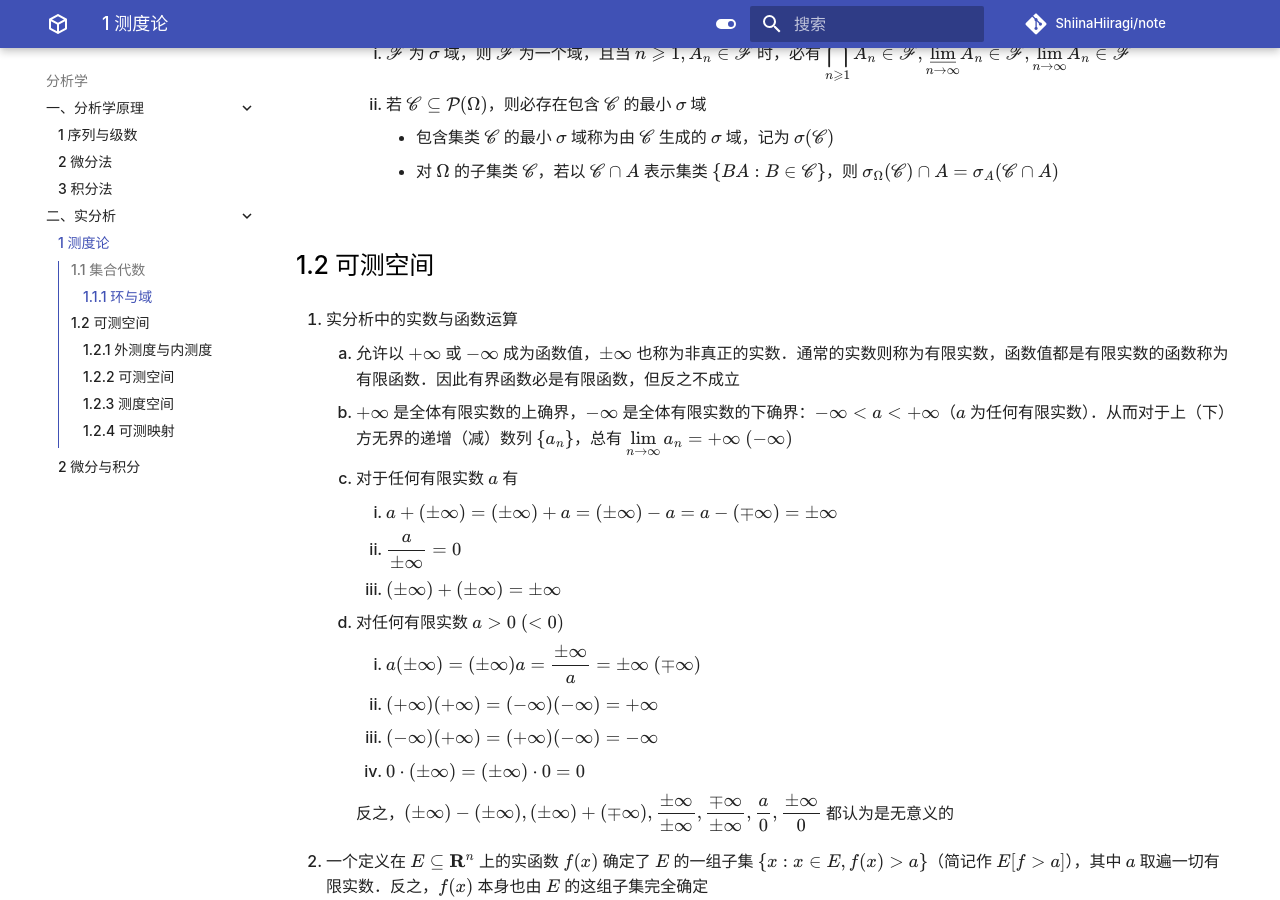
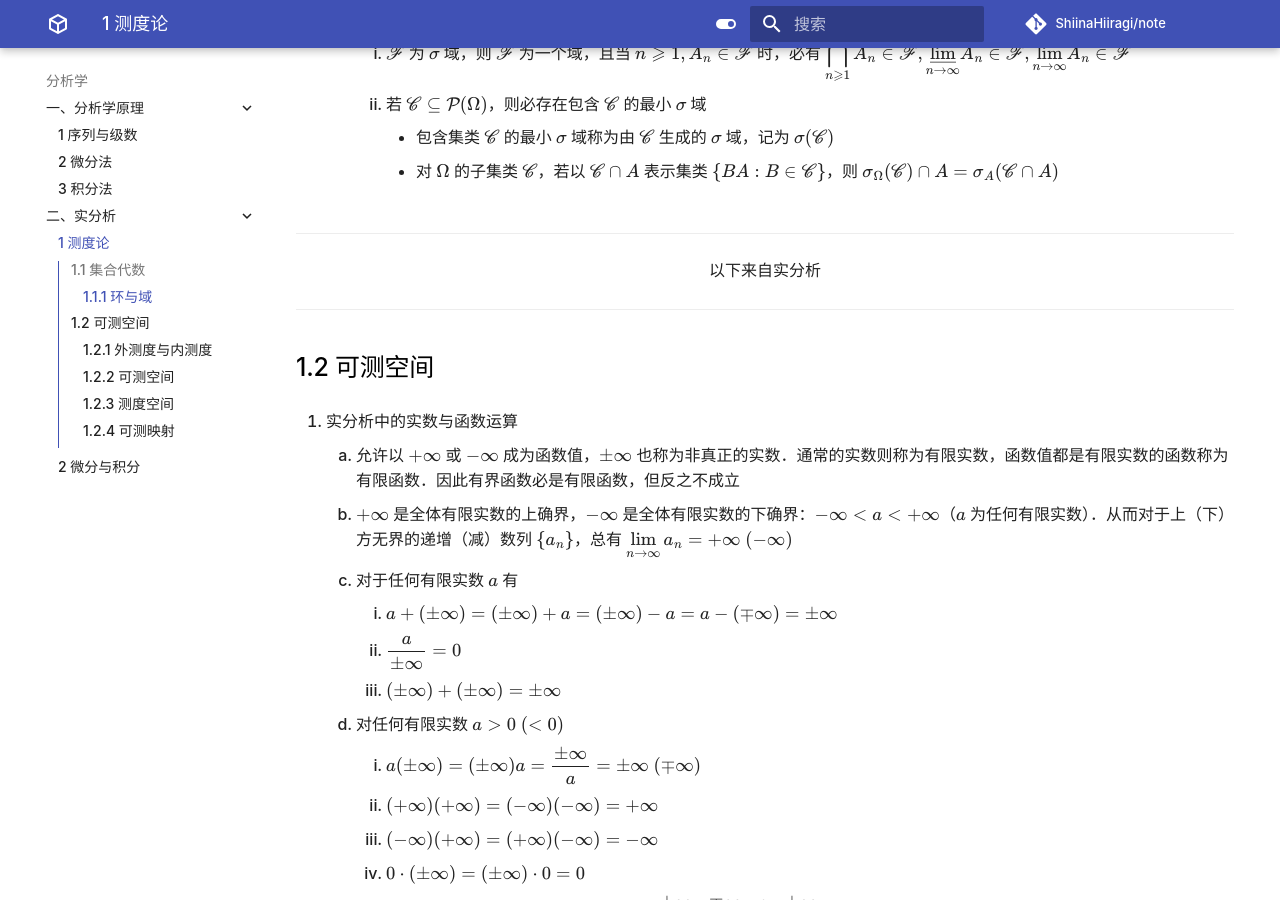
Before and after one commit to ShiinaHiiragi/note, an MkDocs documentation site: the page built from docs/anly/real/ms.md, in a window 1280 px wide and 900 px high, scrolled down 1048 px. Built offline with MkDocs 1.6.1 and Material for MkDocs 9.7.7, drawn with Linux system fonts in a browser that asks for light colours; comment, search, counter and statistics services are not loaded.

Commit message:
add isolation

```diff
--- a/docs/anly/real/ms.md
+++ b/docs/anly/real/ms.md
@@ -31,6 +31,10 @@
         2. 若 $\mathscr{C} \subseteq \mathcal{P}(\Omega)$，则必存在包含 $\mathscr{C}$ 的最小 $\sigma$ 域
             - 包含集类 $\mathscr{C}$ 的最小 $\sigma$ 域称为由 $\mathscr{C}$ 生成的 $\sigma$ 域，记为 $\sigma(\mathscr{C})$
             - 对 $\Omega$ 的子集类 $\mathscr{C}$，若以 $\mathscr{C} \cap A$ 表示集类 $\{B A: B \in \mathscr{C}\}$，则 $\sigma_{\Omega}(\mathscr{C}) \cap A=\sigma_{A}(\mathscr{C} \cap A)$
+
+---
+<p align="center"> 以下来自实分析 </p>
+---
 
 ## 1.2 可测空间
 1. 实分析中的实数与函数运算
```
